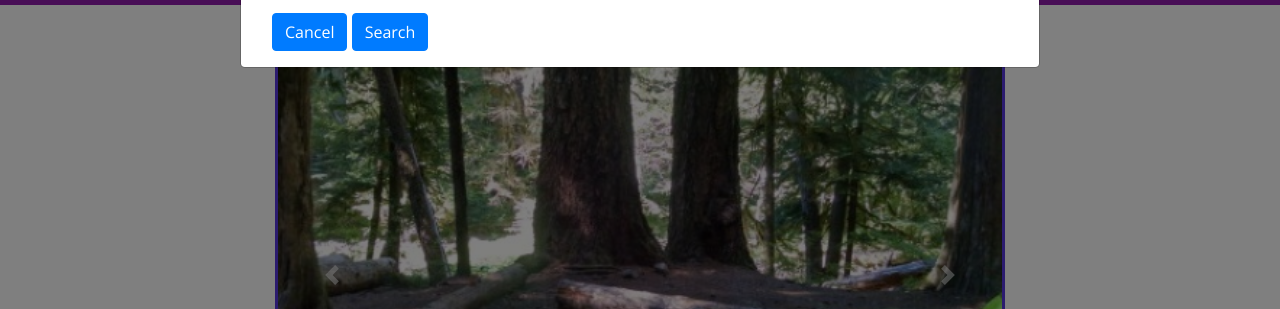
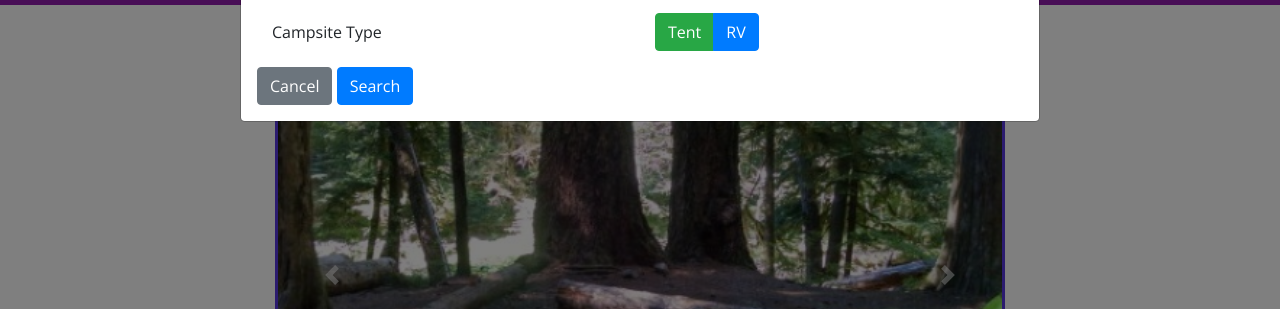
Before and after one commit to tru3-f8/nucampsite-bootstrap, a website: page index.html in a window 1280 px wide. Both pictures are taken after a click on the button "Reserve Campsite". Shown: the part 215-524 px from the top of the page. Drawn offline with nearby package versions, Linux system fonts and the light colour scheme.

Commit message:
Bootstrap Project Setup

```diff
--- a/index.html
+++ b/index.html
@@ -68,9 +68,23 @@
                                     <input class="col form-control" type="date" id="date" name="date">
                                 </div>
                             </div>
+                            <div class="row form-group">
+                                <label class="col-sm-6 col-form-label">Campsite Type</label>
+                                <div class="col-2">
+                                  <div class="btn-group btn-group-toggle" data-toggle="buttons">
+                                    <label class="btn btn-success">
+                                      <input type="radio" name="siteType" id="siteTent"> Tent
+                                    </label>
+                                    <label class="btn btn-primary">
+                                      <input type="radio" name="siteType" id="siteRV"> RV
+                                    </label>
+                                  </div>
+                                </div>
+                              </div>
+                          </div>
                             <div class="row">
                                 <div class="col">
-                                    <button class="btn btn-primary" type="cancel">Cancel</button>
+                                    <button class="btn btn-secondary" type="cancel">Cancel</button>
                                     <button class="btn btn-primary" type="submit">Search</button>
                                 </div>
                             </div>
```
Also changed, not shown: aboutus.html (+1 -1 lines), test.html (+21 -5 lines).
